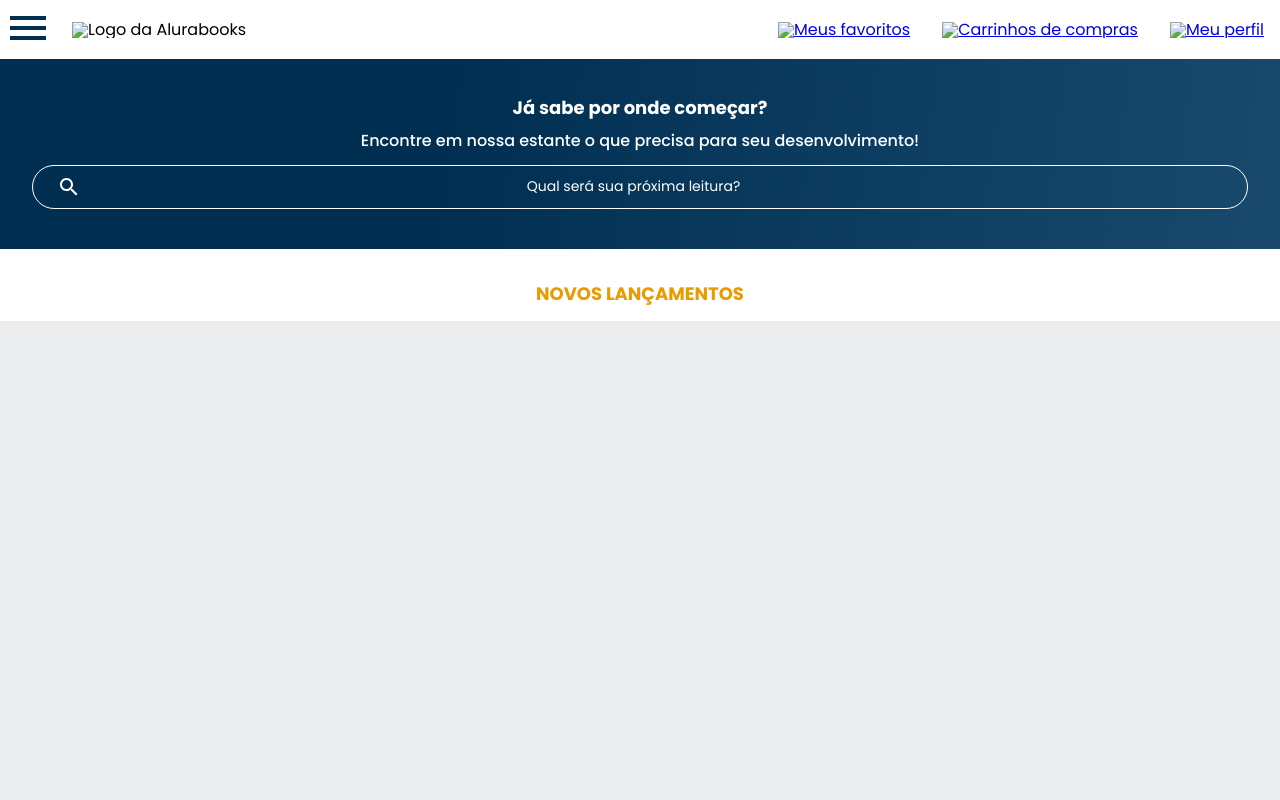
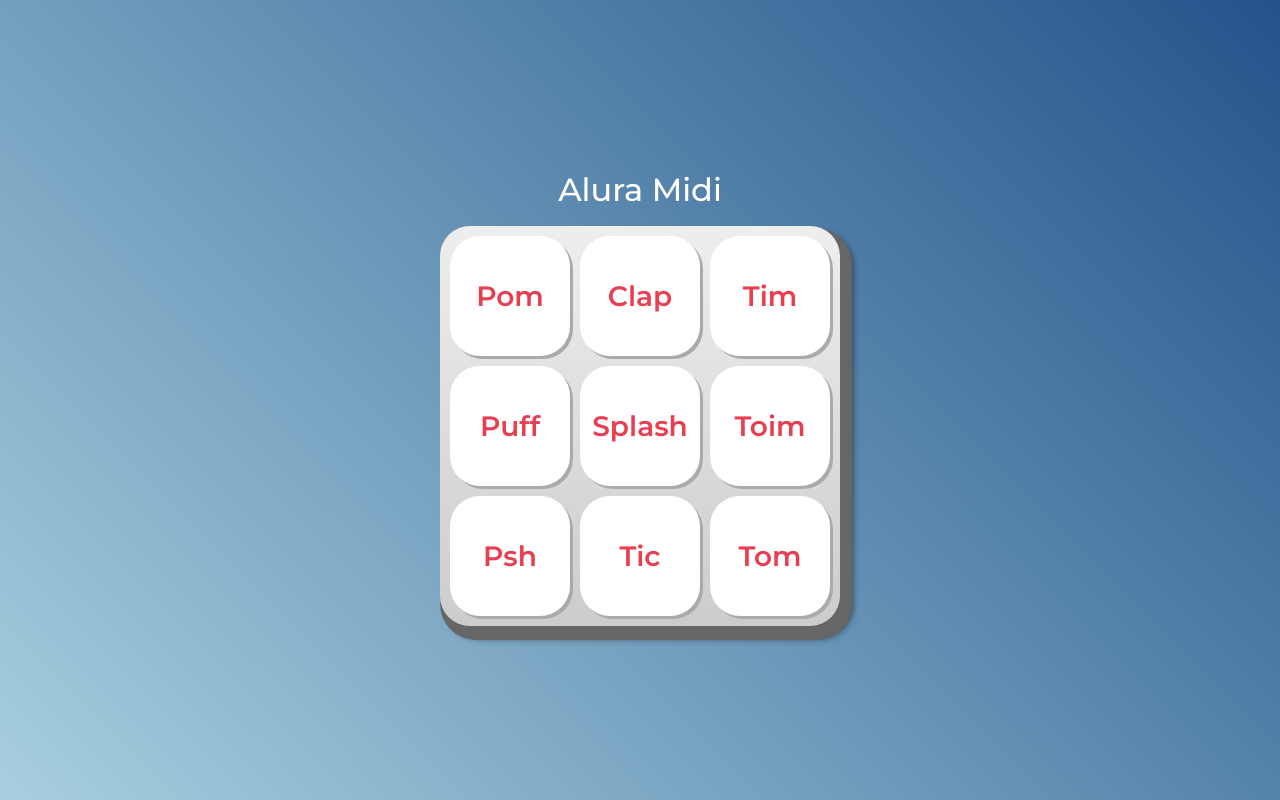
Before and after one commit to Thaly31ta012007/Alurabooks-3, a plain HTML site: page index.html in a window 1280 px wide. Drawn offline with Linux system fonts and the light colour scheme; files that its build step writes are made by us from their sources; files whose address does not match are found by name.

Commit message:
Add files via upload

```diff
--- /dev/null
+++ b/estilos.css
@@ -0,0 +1,67 @@
+:root {
+  --cinza: #aaa;
+  --vermelha: #e93d50;
+  --vermelha-escura: #af303f;
+  --branca: #fff;
+  --luz: rgb(229, 255, 0);
+}
+
+body {
+  align-items: center;
+  background: linear-gradient(45deg, #a7cfdf 0%,#23538a 100%);
+  display: flex;
+  justify-content: center;
+  flex-direction: column;
+  font-family: 'Montserrat', sans-serif;
+  min-height: 100vh;
+}
+
+h1 {
+  color: var(--branca);
+  margin-bottom: 20px;
+  font-size: 2rem;
+}
+
+.teclado {
+  background: linear-gradient(to bottom, #eeeeee 0%,#cccccc 100%);
+  box-shadow: 6px 8px 0 6px #666, 10px 10px 10px #000;
+  border-radius: 30px;
+  display: grid;
+  gap: 10px;
+  grid-template-columns: repeat(3, 1fr);
+  padding: 10px;
+}
+
+.tecla {
+  background-color: var(--branca);
+  border-radius: 30px;
+  box-shadow: 3px 3px 0 var(--cinza);
+  color: var(--vermelha);
+  cursor: pointer;
+  height: 120px;
+  font-size: 1.75em;
+  font-weight: bold;
+  line-height: 120px;
+  text-align: center;
+  width: 120px;
+}
+
+.tecla.ativa,
+.tecla:active {
+  background-color: var(--vermelha);
+  border: 4px solid  var(--vermelha);
+  box-shadow: 3px 3px 0 var(--vermelha-escura) inset;
+  color: var(--branca);
+  outline: none;
+}
+
+.tecla.focus,
+.tecla:focus {
+  outline: none;
+  box-shadow: 1px 1px 10px var(--luz);
+}
+
+.tecla.active:focus,
+.tecla:active:focus {
+  box-shadow: 3px 3px 0 var(--vermelha-escura) inset, 1px 1px 10px var(--luz);
+}
--- a/index.html
+++ b/index.html
@@ -1,58 +1,48 @@
 <!DOCTYPE html>
-<html>
-
+<html lang="pt-BR">
 <head>
     <meta charset="UTF-8">
+    <meta http-equiv="X-UA-Compatible" content="IE=edge">
     <meta name="viewport" content="width=device-width, initial-scale=1.0">
-    <title>AluraBooks</title>
-    <link rel="stylesheet" href="reset.css">
+
+    <title>Alura MIDI</title>
+
     <link rel="preconnect" href="https://fonts.googleapis.com">
     <link rel="preconnect" href="https://fonts.gstatic.com" crossorigin>
-    <link href="https://fonts.googleapis.com/css2?family=Poppins:wght@300;400;500;700&display=swap" rel="stylesheet">
-    <link rel="stylesheet" href="styles.css">
+    <link href="https://fonts.googleapis.com/css2?family=Montserrat:wght@500;600&display=swap" rel="stylesheet">
+
+    <link rel="icon" type="image/png" href="images/bateria.png">
+    <link rel="stylesheet" href="css/reset.css">
+    <link rel="stylesheet" href="css/estilos.css">
+
 </head>
+<body>
 
-<body>
-    <header class="cabeçalho">
-        <div class="container">
-            <input type="checkbox" id="menu" class="container__botao">
-            <label for="menu">
-                <span class="cabeçalho__menu-hamburguer container__imagem"></span>
-            </label>
-            <ul class="lista-menu">
-                <li class="lista-menu__titulo">Categorias</li>
-                <li class="lista-menu__item">
-                    <a href="#" class="lista-menu__link">Programação</a>
-                </li>
-                <li class="lista-menu__item">
-                    <a href="#" class="lista-menu__link">Front-end</a>
-                </li>
-                <li class="lista-menu__item">
-                    <a href="#" class="lista-menu__link">Infraestrutura</a>
-                </li>
-                <li class="lista-menu__item">
-                    <a href="#" class="lista-menu__link">Business</a>
-                </li>
-                <li class="lista-menu__item">
-                    <a href="#" class="lista-menu__link">Design & UX</a>
-                </li>
-            </ul>
-            <img src="img/Logo.svg" alt="Logo da Alurabooks" class="container__imagem">
-        </div>
-        <div class="container">
-            <a href="#"><img src="img/Favoritos.svg" alt="Meus favoritos" class="container__imagem"></a>
-            <a href="#"><img src="img/Compras.svg" alt="Carrinhos de compras" class="container__imagem"></a>
-            <a href="#"><img src="img/Usuario.svg" alt="Meu perfil" class="container__imagem"></a>
-        </div>
-    </header>
-    <section class="banner">
-        <h2 class="banner__titulo">Já sabe por onde começar?</h2>
-        <p class="banner__texto">Encontre em nossa estante o que precisa para seu desenvolvimento!</p>
-        <input type="search" class="banner__pesquisa" placeholder="Qual será sua próxima leitura?">
+    <h1>Alura Midi</h1>
+
+    <section class="teclado">
+        <button class="tecla tecla_pom">Pom</button>
+        <button class="tecla tecla_clap">Clap</button>
+        <button class="tecla tecla_tim">Tim</button>
+
+        <button class="tecla tecla_puff">Puff</button>
+        <button class="tecla tecla_splash">Splash</button>
+        <button class="tecla tecla_toim">Toim</button>
+
+        <button class="tecla tecla_psh">Psh</button>
+        <button class="tecla tecla_tic">Tic</button>
+        <button class="tecla tecla_tom">Tom</button>
     </section>
-    <section class="carrossel">
-        <h2 class="carrossel__titulo">Novos lançamentos</h2>
-    </section>
+
+    <audio src="sounds/keyq.wav" id="som_tecla_pom"></audio>
+    <audio src="sounds/keyw.wav" id="som_tecla_clap"></audio>
+    <audio src="sounds/keye.wav" id="som_tecla_tim"></audio>
+    <audio src="sounds/keya.wav" id="som_tecla_puff"></audio>
+    <audio src="sounds/keys.wav" id="som_tecla_splash"></audio>
+    <audio src="sounds/keyd.wav" id="som_tecla_toim"></audio>
+    <audio src="sounds/keyz.wav" id="som_tecla_psh"></audio>
+    <audio src="sounds/keyx.wav" id="som_tecla_tic"></audio>
+    <audio src="sounds/keyc.wav" id="som_tecla_tom"></audio>
+
 </body>
-
 </html>
--- a/reset.css
+++ b/reset.css
@@ -1,89 +1,20 @@
-/* http://meyerweb.com/eric/tools/css/reset/
-   v2.0 | 20110126
-   License: none (public domain)
-*/
+* {
+	box-sizing: border-box;
+}
 
-html,
-body,
-div,
-span,
-applet,
-object,
-iframe,
-h1,
-h2,
-h3,
-h4,
-h5,
-h6,
-p,
-blockquote,
-pre,
-a,
-abbr,
-acronym,
-address,
-big,
-cite,
-code,
-del,
-dfn,
-em,
-img,
-ins,
-kbd,
-q,
-s,
-samp,
-small,
-strike,
-strong,
-sub,
-sup,
-tt,
-var,
-b,
-u,
-i,
-center,
-dl,
-dt,
-dd,
-ol,
-ul,
-li,
-fieldset,
-form,
-label,
-legend,
-table,
-caption,
-tbody,
-tfoot,
-thead,
-tr,
-th,
-td,
-article,
-aside,
-canvas,
-details,
-embed,
-figure,
-figcaption,
-footer,
-header,
-hgroup,
-menu,
-nav,
-output,
-ruby,
-section,
-summary,
-time,
-mark,
-audio,
-video {
+html, body, div, span, applet, object, iframe,
+h1, h2, h3, h4, h5, h6, p, blockquote, pre,
+a, abbr, acronym, address, big, cite, code,
+del, dfn, em, img, ins, kbd, q, s, samp,
+small, strike, strong, sub, sup, tt, var,
+b, u, i, center,
+dl, dt, dd, ol, ul, li,
+fieldset, form, label, legend,
+table, caption, tbody, tfoot, thead, tr, th, td,
+article, aside, canvas, details, embed,
+figure, figcaption, footer, header, hgroup,
+menu, nav, output, ruby, section, summary,
+time, mark, audio, video {
 	margin: 0;
 	padding: 0;
 	border: 0;
@@ -92,44 +23,68 @@ video {
 	vertical-align: baseline;
 }
 
-/* HTML5 display-role reset for older browsers */
-article,
-aside,
-details,
-figcaption,
-figure,
-footer,
-header,
-hgroup,
-menu,
-nav,
-section {
+article, aside, details, figcaption, figure,
+footer, header, hgroup, menu, nav, section {
 	display: block;
 }
-
 body {
 	line-height: 1;
 }
-
-ol,
-ul {
+ol, ul {
 	list-style: none;
 }
-
-blockquote,
-q {
+blockquote, q {
 	quotes: none;
 }
-
-blockquote:before,
-blockquote:after,
-q:before,
-q:after {
+blockquote:before, blockquote:after,
+q:before, q:after {
 	content: '';
 	content: none;
 }
-
 table {
 	border-collapse: collapse;
 	border-spacing: 0;
 }
+
+a {
+	color: inherit;
+	text-decoration: none;
+}
+
+img {
+	width: inherit;
+}
+
+button {
+	font-family: inherit;
+	font-size: inherit;
+	color: inherit;
+	font-weight: inherit;
+	padding: 0;
+	border: none;
+	background-color: unset;
+}
+
+input {
+	border: none;
+	color: inherit;
+	font-size: inherit;
+	font-weight: inherit;
+	font-family: inherit;
+}
+
+textarea {
+	border: none;
+	color: inherit;
+	font-size: inherit;
+	font-weight: inherit;
+	font-family: inherit;
+}
+
+select {
+	border: none;
+	color: inherit;
+	font-size: inherit;
+	font-weight: inherit;
+	font-family: inherit;
+}
```
Also changed, not shown: bateria.png (added), 6 other files. Lines whose indentation alone changed are shown as unchanged.
